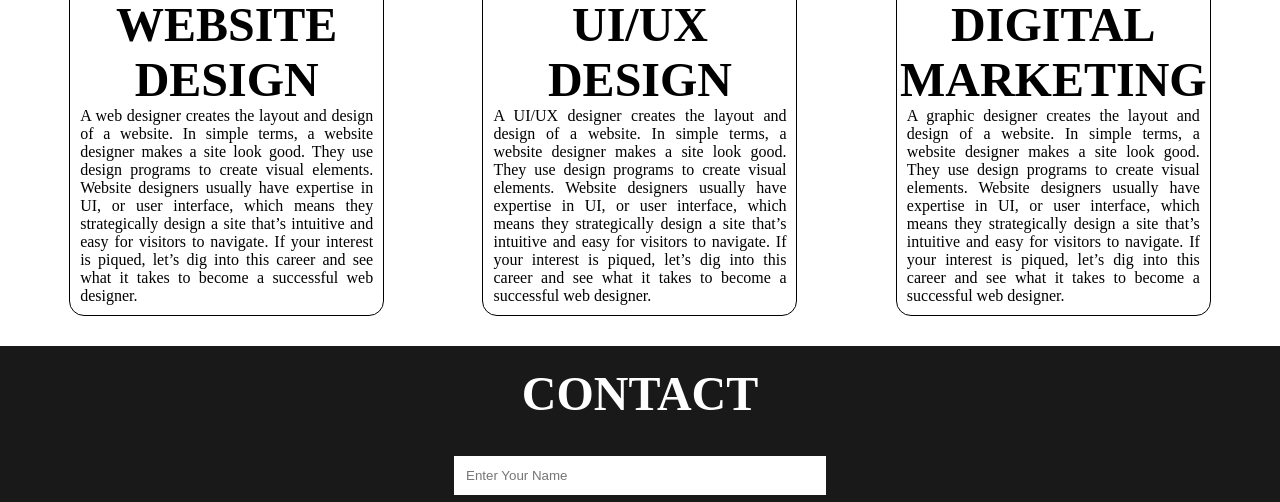
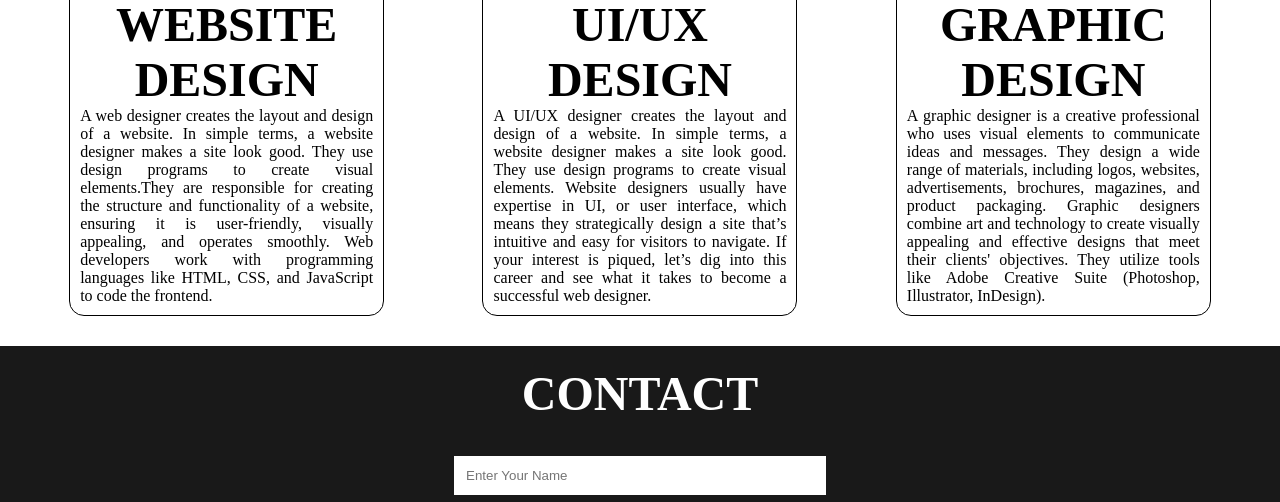
Before and after one commit to fati88322/first-portfolio-using-html-and-css, a plain HTML site: page index.html in a window 1280 px wide. Shown: the part 2230-2732 px from the top of the page. Drawn offline with Linux system fonts and the light colour scheme.

Commit message:
Changes-made-to-my-portfolio

```diff
--- a/index.html
+++ b/index.html
@@ -31,10 +31,11 @@
         <div id="pic">
             <img src="WhatsApp Image 2024-02-11 at 22.16.43_c67262a3.jpg" alt="GUINDO">
             <div id="intro">
-                <h2>FATIMA ABUBAKAR-SADICK GUINDO</h2>
-                <p>I am FATIMATU ABUBAKAR-SADICK GUINDO. A Muslim student of the DESIGN AND TECHNOLOGY INSTITUTE
-                    offering WEBSITE DEVELOPMENT as my enrichment course. I am 19 years of age. I'm also studying
-                    UI/UX design, Graphic Design and Digital Marketing as a side course.
+                <h2>FATIMATU ABUBAKAR-SADICK</h2>
+                <p>An entry level Website developer and graphic designer with a passionate and
+                    creative approach to improving upon my hard and soft skills. Seeking an
+                    opportunity to add to my competencies in a more challenging environment to
+                    enhance my hard and soft skills.
                     <h4><u><b>MY VALUES ARE:</b></u></h4>
                     <ul>
                         <li>Honesty</li>
@@ -44,11 +45,13 @@
                         <li>Integrity</li>
                         <li>Deligency</li>
                     </ul>
-                    <span>I believe that Allah is ONE and HE is the one taking care of me through a caring and a loving dad. Not forgetting MY HERO
-                    PROPHET MUHAMMED WHO ALWAYS CARED FOR ME EVEN WHEN I WASN'T CREATED. the
-                    love my grand-mother and a caring mother. ALHAMDULILLAH. So ALLAH BLESS ME SO I CAN TAKE ALL
-                    OF THEM TO MAKKAH. RABBI ZIDNI ILMA. ALLAHUMMA INNI AS-HALUKA JANNAH. WITH A BIG SMILE AND A GRATEFUL
-                    HEART I SAY ALHAMDULILLAH. THANK YOU, YAA ALLAH MY RABB.</span>
+                    <span>I am proficient in Adobe Creative Suite, HTML, CSS, and I am currently furthering my
+                        expertise by studying advanced JavaScript to deepen my understanding of interactive web
+                        development. This ongoing education allows me to stay at the forefront of industry trends and
+                        implement the latest technologies in my projects. With a keen eye for detail and a dedication to
+                        continuous learning, I am eager to contribute my creativity and technical skills to a dynamic
+                        team as a Design Innovation Trainee.
+</span>
                  </p>
             </div>
         </div>
@@ -74,15 +77,10 @@
         <p>A web designer creates the layout and design
             of a website. In simple terms, a website
             designer makes a site look good. They use
-             design programs to create visual elements.
-              Website designers usually have expertise
-              in UI, or user interface, which means they
-               strategically design a site that’s
-               intuitive and easy for visitors to
-               navigate. If your interest is piqued,
-               let’s dig into this career and see what
-                it takes to become a successful web
-                 designer.
+             design programs to create visual elements.They are responsible for creating the structure
+              and functionality of a website, ensuring it is user-friendly,
+               visually appealing, and operates smoothly. Web developers work with programming languages like HTML,
+               CSS, and JavaScript to code the frontend.
                  <!-- <h4><u><b>WHAT I OFFER:</b></u></h4>
                     <ul>
                         <li>Design and layout websites</li>
@@ -128,19 +126,14 @@
     </div>
     <div class="box">
         <img src="pngtree-digital-marketing-line-icon-vector-png-image_6626647.png" alt="">
-        <h1 class="headings">DIGITAL MARKETING</h1>
-        <p>A graphic designer creates the layout and design
-            of a website. In simple terms, a website
-            designer makes a site look good. They use
-             design programs to create visual elements.
-              Website designers usually have expertise
-              in UI, or user interface, which means they
-               strategically design a site that’s
-               intuitive and easy for visitors to
-               navigate. If your interest is piqued,
-               let’s dig into this career and see what
-                it takes to become a successful web
-                 designer.
+        <h1 class="headings">GRAPHIC DESIGN</h1>
+         <p>A graphic designer is a creative professional who
+            uses visual elements to communicate ideas and messages.
+            They design a wide range of materials, including logos, websites,
+            advertisements, brochures, magazines, and product packaging. Graphic
+             designers combine art and technology to create visually appealing and
+              effective designs that meet their clients' objectives. They utilize tools
+              like Adobe Creative Suite (Photoshop, Illustrator, InDesign).
                  <!-- <h4><u><b>WHAT I OFFER:</b></u></h4>
                     <ul>
                         <li>Design and layout websites</li>
```
Also changed, not shown: 4091459.png (added).
